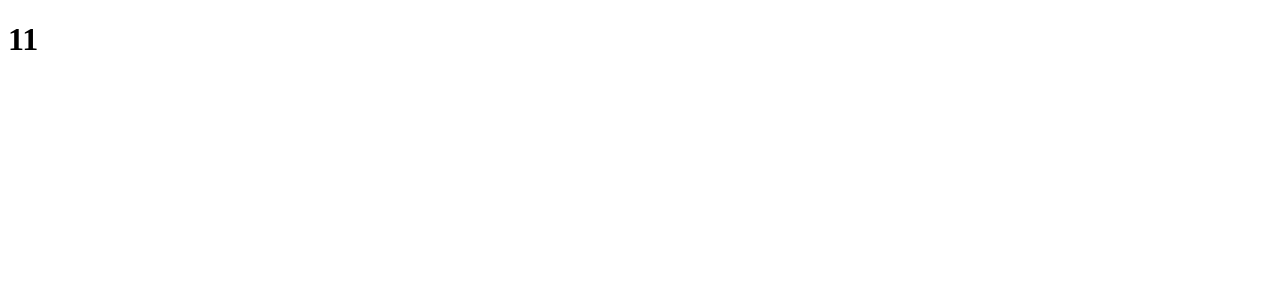
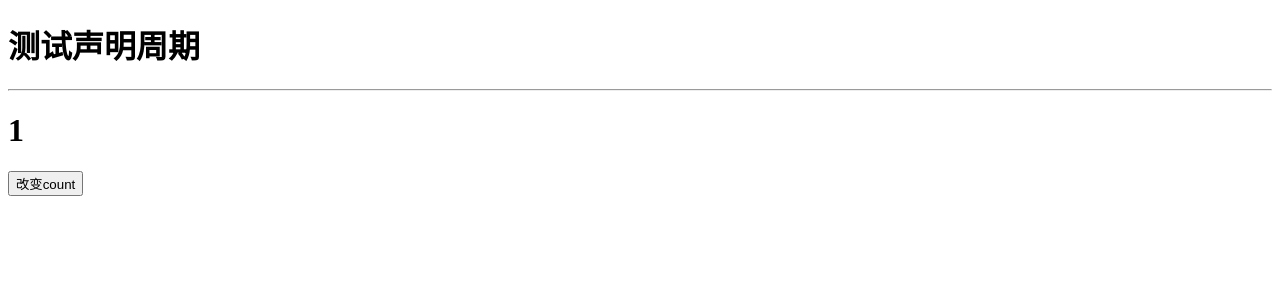
Before and after one commit to eric-t-mac/KZK, a React app: page / in a window 1280 px wide. Shown: the top 300 px of the page. Built offline with nearby package versions, Linux system fonts and the light colour scheme.

Commit message:
refresh：更新生命周期

```diff
--- a/src/App.js
+++ b/src/App.js
@@ -6,14 +6,15 @@ import React from 'react'
 // import TestState from './views/study/TestState'
 // import TestCondition from './views/study/TestCondition'
 // import TestList from './views/study/TestList'
-import TestForm from './views/study/TestForm'
+// import TestForm from './views/study/TestForm'
+import TestLife from './views/study/TestLife'
 
 // const ele = <h1>Hello React 2009</h1>
 
 // 类组件，组件定义
 class App extends React.Component {
   render() {
-    return <h1>11</h1>
+    return <TestLife />
   }
 }
 
--- /dev/null
+++ b/src/views/study/TestLife.js
@@ -0,0 +1,58 @@
+import React from 'react'
+
+// 当React组件初始化时，JSX的DOM结构会在内存里创建成虚拟DOM，就是一个JSON文件，JSON文件会详细的描述这些节点
+// 当setState的时候，同样会在内存中生成一个新的虚拟DOM，会触发Diff运算，将初始的虚拟DOM和当前新的虚拟DOM进行比对，
+// 找出最小差异，并将最小差异相关的节点（也就是脏节点）进行真实DOM更新
+export default class TestLife extends React.Component {
+    /* 装载阶段（3） */
+    // 执行顺序：constructor / render / componentDidMount
+
+    // 构造器
+    // super必须是第一个行代码，声明式变量定义在 this.state 中
+    // 在构造器中，props 和 state 不要交叉赋值，它俩没有任何关系
+    // 在构造器中，不要执行 this.setState()
+    // 在构造器中，不要开启异步任务，比如掉接口、定时器等
+    constructor(props) {
+        super(props)
+        this.state = {
+            count: 1
+        }
+        console.log('---------constructor');
+    }
+
+    // 相当于Vue中mounted()
+    // 它标识DDM初始化完成，
+    componentDidMount() {
+        console.log('---------componentDidMount');
+    }
+    // 这是一个开关，用于控制是否更新
+    // 询问React，我该更新界面？
+    shouldComponentUpdate() {
+        console.log('---------shouldComponentUpdate');
+        return true
+    }
+
+    // 相当于Vue中的updated()
+    componentDidUpdate() {
+        console.log('---------componentDidUpdate');
+    }
+
+    // 相当于Vue中的beforeDistory()
+    componentWillUnmount() {
+        console.log('---------componentWillUnmount');
+    }
+
+    render() {
+        console.log('---------render');
+
+        const { count } = this.state;
+        return (
+            <div>
+                <h1>测试声明周期</h1>
+                <hr />
+                <h1>{count}</h1>
+                <button>改变count</button>
+            </div>
+        )
+    }
+}
```
